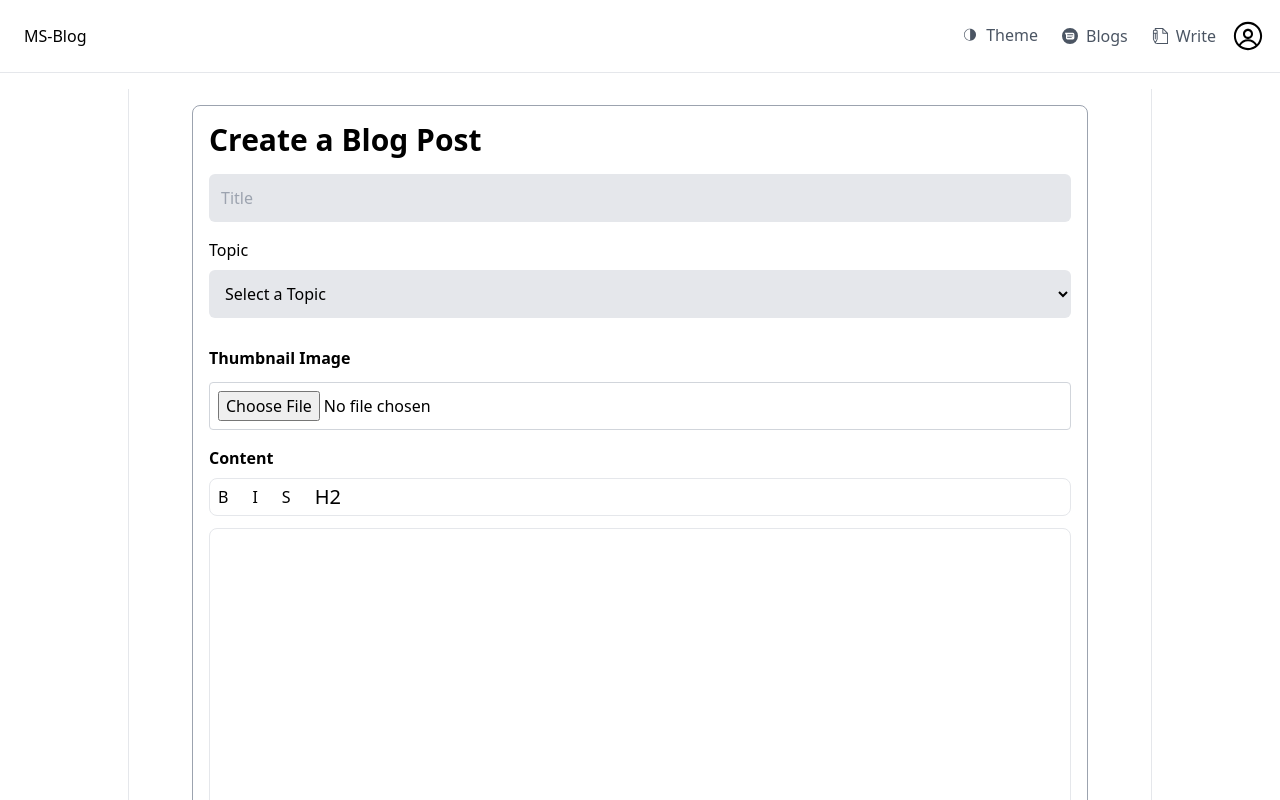
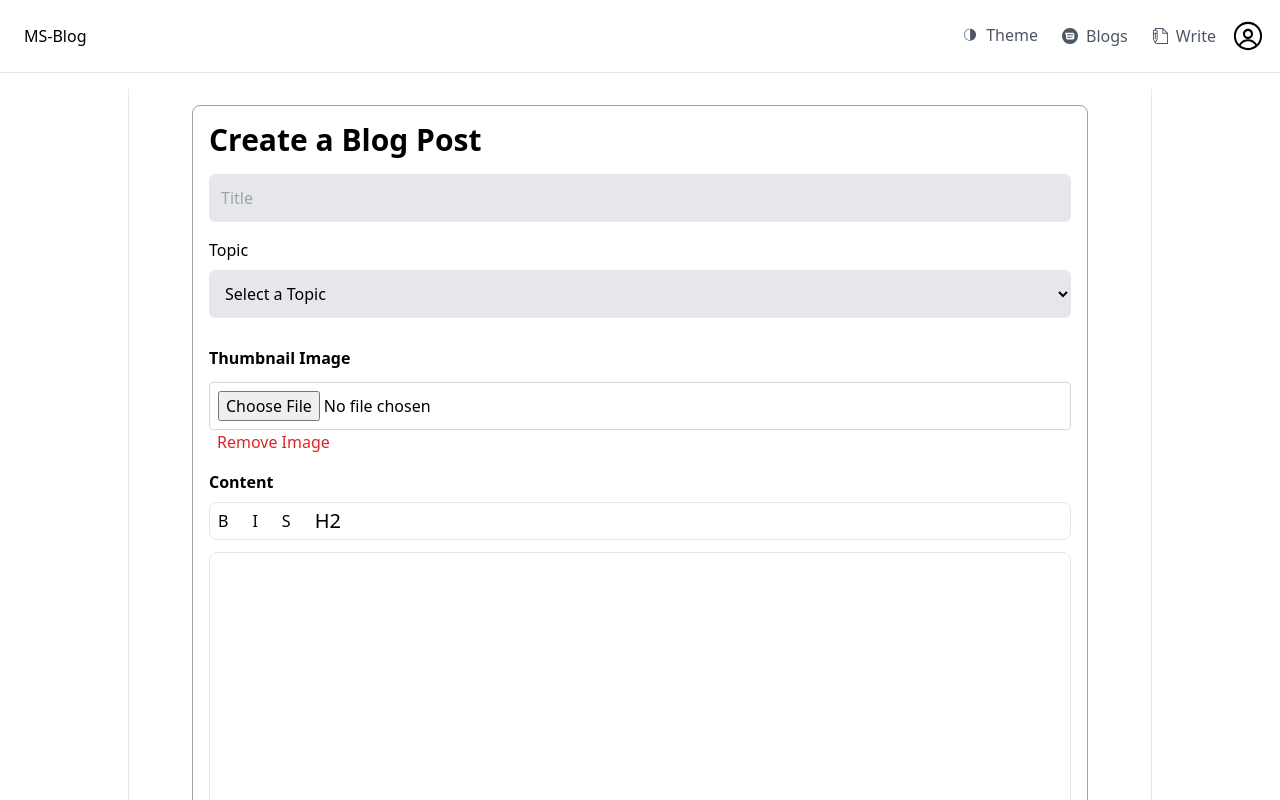
Before and after one commit to mohammadShamimReza/dot-blog-frontend, a Next.js app: page /write in a window 1280 px wide. Shown: the top 800 px of the page. Built offline with nearby package versions, Linux system fonts and the light colour scheme.

Commit message:
remove image

```diff
--- a/src/pages/write/index.tsx
+++ b/src/pages/write/index.tsx
@@ -47,6 +47,9 @@ function WriteForm() {
     } else {
       setSelectedImage(null);
     }
+  };
+  const handleRemoveImage = () => {
+    setSelectedImage(null); // Remove the selected image from the state
   };
 
   const onSubmit: SubmitHandler<FormInputs> = (data) => {
@@ -132,6 +135,13 @@ function WriteForm() {
             className="border border-gray-300 p-2 rounded w-full"
             onChange={handleImageChange}
           />
+          <button
+            type="button"
+            onClick={handleRemoveImage}
+            className="ml-2 text-red-600 hover:underline"
+          >
+            Remove Image
+          </button>
           {errors.image && (
             <p className="text-red-600">{errors.image.message}</p>
           )}
```
